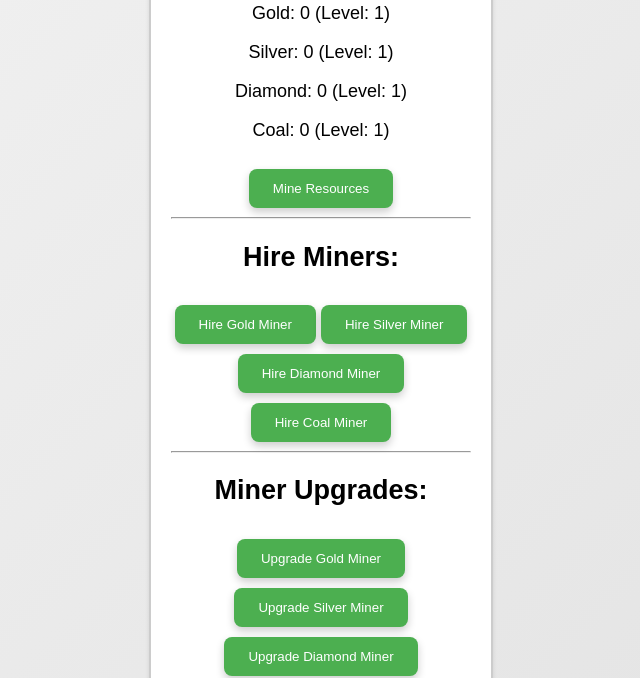
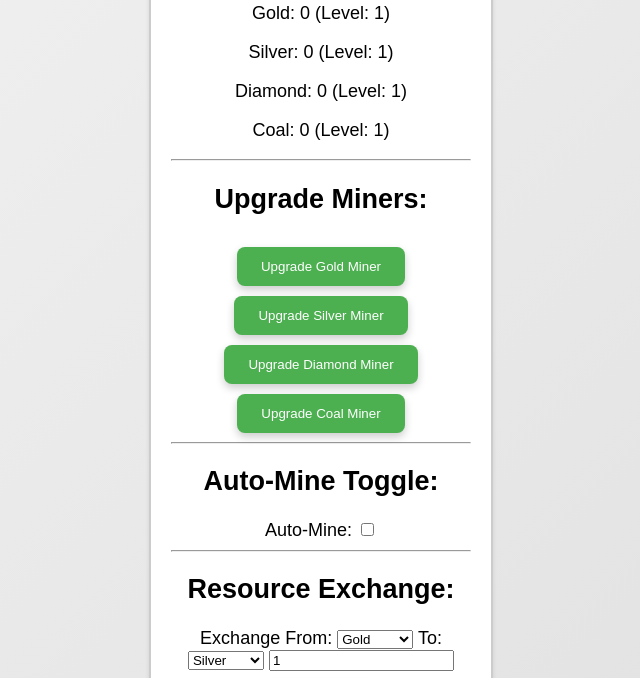
Before and after one commit to largefort/Idleminer, a plain HTML site: page index.html in a window 1280 px wide. Shown: the part 129-807 px from the top of the page, without its empty margins (319-959 px from the left). Drawn offline with Linux system fonts and the light colour scheme.

Commit message:
Update index.html

```diff
--- a/index.html
+++ b/index.html
@@ -13,23 +13,15 @@
         <p>Silver: <span id="silver">0</span> (Level: <span id="silverMinerLevel">1</span>)</p>
         <p>Diamond: <span id="diamond">0</span> (Level: <span id="diamondMinerLevel">1</span>)</p>
         <p>Coal: <span id="coal">0</span> (Level: <span id="coalMinerLevel">1</span>)</p>
-        <button id="mineButton">Mine Resources</button>
-        <div id="clickText" class="hidden">+<span id="clickAmount">0</span></div>
         <hr>
-        <h2>Hire Miners:</h2>
-        <button id="hireGoldMiner">Hire Gold Miner</button>
-        <button id="hireSilverMiner">Hire Silver Miner</button>
-        <button id="hireDiamondMiner">Hire Diamond Miner</button>
-        <button id="hireCoalMiner">Hire Coal Miner</button>
-        <hr>
-        <h2>Miner Upgrades:</h2>
+        <h2>Upgrade Miners:</h2>
         <button id="upgradeGoldMiner">Upgrade Gold Miner</button>
         <button id="upgradeSilverMiner">Upgrade Silver Miner</button>
         <button id="upgradeDiamondMiner">Upgrade Diamond Miner</button>
         <button id="upgradeCoalMiner">Upgrade Coal Miner</button>
         <hr>
         <h2>Auto-Mine Toggle:</h2>
-        <label for="autoMineCheckbox">Enable Auto-Mining:</label>
+        <label for="autoMineCheckbox">Auto-Mine: </label>
         <input type="checkbox" id="autoMineCheckbox">
         <hr>
         <h2>Resource Exchange:</h2>
@@ -40,9 +32,8 @@
             <option value="diamond">Diamond</option>
             <option value="coal">Coal</option>
         </select>
-        <label for="exchangeTo">Exchange To:</label>
+        <label for="exchangeTo">To:</label>
         <select id="exchangeTo">
-            <option value="gold">Gold</option>
             <option value="silver">Silver</option>
             <option value="diamond">Diamond</option>
             <option value="coal">Coal</option>
@@ -50,15 +41,7 @@
         <input type="number" id="exchangeAmount" min="1" value="1">
         <button id="exchangeButton">Exchange</button>
         <hr>
-        <button id="resetButton">Reset Game</button>
-        <audio id="clickSound">
-            <source src="click_sound.mp3" type="audio/mpeg">
-            <!-- Add other formats (e.g., OGG) for better browser compatibility -->
-        </audio>
-        <audio id="hireMinerSound">
-            <source src="hire_miner_sound.mp3" type="audio/mpeg">
-            <!-- Add other formats (e.g., OGG) for better browser compatibility -->
-        </audio>
+        <div id="clickText" class="hidden">+<span id="clickAmount">0</span></div>
     </div>
     <script src="script.js"></script>
 </body>
```
